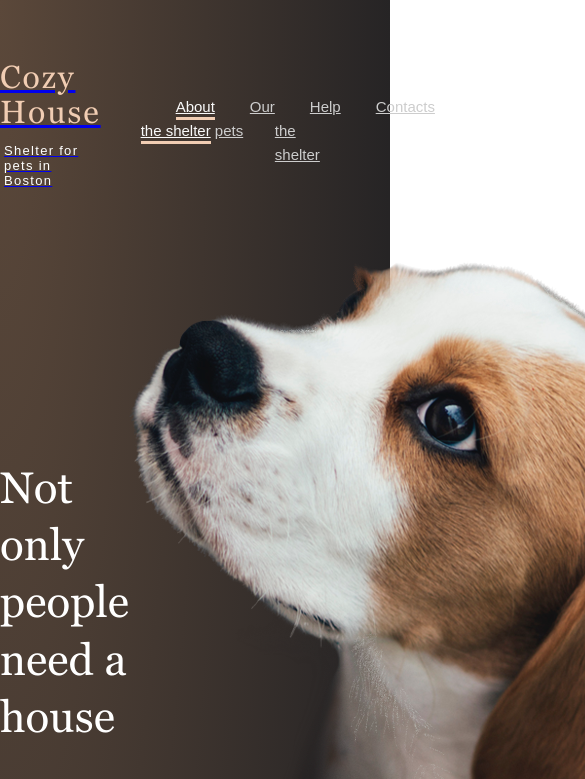
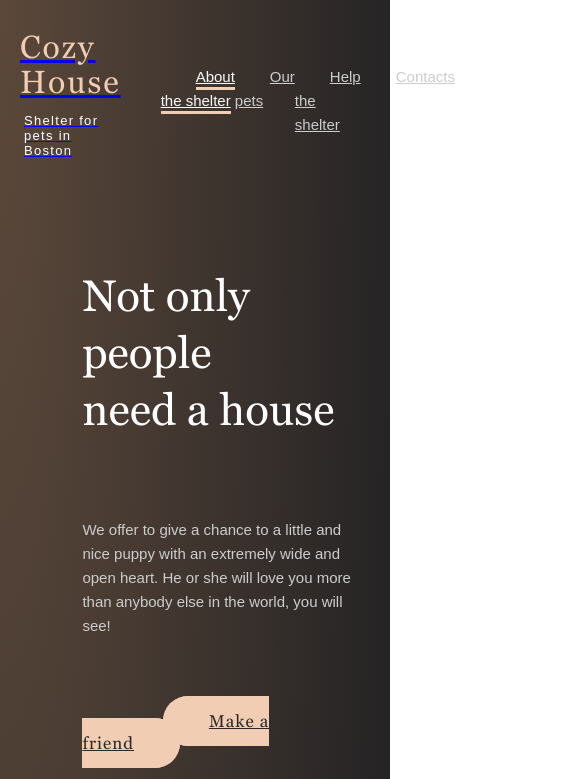
Before and after one commit to Alexa-dis/Shelter, a website: page shelter/pages/main/index.html in a window 390 px wide. Shown: the top 779 px of the page, 585 px wide, since content can reach past the window. Drawn offline with nearby package versions, Linux system fonts and the light colour scheme.

Commit message:
feat: header and main section adaptive

```diff
--- a/shelter/pages/main/index.html
+++ b/shelter/pages/main/index.html
@@ -33,7 +33,7 @@
                     <div class="start__screen__content">
                         <h2 class="headling_on_right">Not only people <br> need a house</h2>
                         <p class="start__subheading">We offer to give a chance to a little and nice puppy with an extremely wide and open heart. He or she will love you more than anybody else in the world, you will see!</p>
-                        <a href="#our_friends" class="button button_colored">Make a friend</a>
+                        <a href="#our_friends" class="button button_colored start_button">Make a friend</a>
                     </div>
                     <div class="start__img__wrapper">
                         <img class="start__img" src="/assets/images/start-screen-puppy.png" alt="">
@@ -44,7 +44,7 @@
     <section class="about__section">
         <div class="wrapper">
             <div class="about__section__content">
-                <img src="/assets/images/about-pets.png" alt="about-pets">
+                <img class="about-pets__img" src="/assets/images/about-pets.png" alt="about-pets">
                 <div class="about__section__text">
                     <h3 class="headling_on_right about__spacer">About the shelter <br> “Cozy House”</h3>
                     <p class="about__subheading about__spacer">Currently we have 121 dogs and 342 cats on our hands and statistics show that only 20% of them will find a family. The others will continue to live with us and will be waiting for a lucky chance to become dearly loved.</p>
@@ -144,7 +144,7 @@
         </div>
     </section>
     <footer id="contacts" class="footer">
-        <div class="wrapper">
+        <div class="wrapper footer_wrapper">
             <div class="footer__content">
                 <div class="footer__contacts">
                     <h3 class="headling_on_right footer__headling">For questions <br> and suggestions</h3>
@@ -176,8 +176,9 @@
                         </a>
                     </div>
                 </div>
-                <img class="footer_puppy" src="/assets/images/footer-puppy.png" alt="footer-puppy">
+
             </div>
+            <img class="footer_puppy" src="/assets/images/footer-puppy.png" alt="footer-puppy">
         </div>
     </footer>
 </body>
--- a/shelter/sass/abstract/_constants.scss
+++ b/shelter/sass/abstract/_constants.scss
@@ -12,6 +12,7 @@ $color-dark-xl:#4C4C4C;
 $color-dark-3xl:#292929;
 
 $content-width: 1200px;
+$laptop-width:1024px;
 $tablet-width: 768px;
 $mobile-big-width: 375px;
 $mobile-small-width: 320px;
--- /dev/null
+++ b/shelter/sass/abstract/_mixins.scss
@@ -0,0 +1,15 @@
+@mixin media-laptop {
+    @media(max-width: $laptop-width) {@content;}
+}
+
+@mixin media-tablet {
+    @media(max-width: $tablet-width) {@content;}
+}
+
+@mixin media-mobile-big {
+    @media(max-width: $mobile-big-width) {@content;}
+}
+
+@mixin media-mobile-small {
+    @media(max-width: $mobile-small-width) {@content;}
+}
--- a/shelter/sass/layouts/_wrapper.scss
+++ b/shelter/sass/layouts/_wrapper.scss
@@ -1,4 +1,5 @@
 .wrapper {
     max-width: $content-width;
     margin: 0 auto;
+    padding: 0 20px;
 }
--- a/shelter/sass/pages/main-components/_about.scss
+++ b/shelter/sass/pages/main-components/_about.scss
@@ -24,3 +24,7 @@
 .pet__name {
     margin-bottom: 30px;
 }
+
+.about-pets__img {
+    margin-right: 40px;
+}
--- a/shelter/sass/pages/main-components/_footer.scss
+++ b/shelter/sass/pages/main-components/_footer.scss
@@ -2,9 +2,17 @@
     background: radial-gradient(100% 215.42% at 0% 0%, #5B483A 0%, #262425 100%), #211F20;
 }
 
+.footer_wrapper {
+    display: flex;
+    justify-content: space-between;
+    padding: 40px 20px 0 20px;
+}
+
 .footer__content {
     display: flex;
-    padding: 40px 0 0 0;
+    max-width: 740px;
+    justify-content: space-between;
+    width: 100%;
 }
 
 .footer__contacts, .footer__lications {
@@ -13,7 +21,6 @@
     max-width: 302px;
     width: 100%;
     margin-top: 16px;
-    margin-right: 137px;
 }
 
 .mail-to {
--- a/shelter/sass/pages/main-components/_header.scss
+++ b/shelter/sass/pages/main-components/_header.scss
@@ -1,5 +1,8 @@
 .header {
   padding: 60px 0;
+  @include media-laptop {
+    padding: 30px 0 0 0;
+  }
 }
 .header__wrapper {
   display: flex;
@@ -7,15 +10,15 @@
   align-items: center;
 }
 
-.navigation{
+.navigation {
   display: flex;
   max-width: 480px;
   list-style: none;
 }
 
-.navigation_link{
+.navigation_link {
   margin-left: 35px;
-    font-family: 'Arial', serif;
+  font-family: "Arial", serif;
   font-weight: 400;
   font-size: 15px;
   line-height: 160%;
@@ -33,13 +36,13 @@
   border-bottom: solid 3px $color-primary;
 }
 
-.logo__titile{
+.logo__titile {
   margin: 0 0 10px 0;
 }
 
-.logo__subtitile{
+.logo__subtitile {
   color: $color-light-xl;
-    font-family: 'Arial', serif;
+  font-family: "Arial", serif;
   font-weight: 400;
   font-size: 13px;
   line-height: 15px;
--- a/shelter/sass/pages/main-components/_main.scss
+++ b/shelter/sass/pages/main-components/_main.scss
@@ -5,10 +5,22 @@
 .start__wrapper {
     display: flex;
     justify-content: space-between;
+    @include media-laptop {
+        display: flex;
+        flex-direction: column;
+        align-items: flex-start;
+        margin-left: 20%;
+    }
+    @include media-tablet {
+        margin-left: 16%;
+    }
 }
 
 .start__screen__content{
     margin-top: 162px;
+    @include media-laptop {
+        margin-top: 60px;
+    }
 }
 
 .start__subheading {
@@ -17,11 +29,28 @@
     font-size: 15px;
     line-height: 160%;
     color: $color-dark-s;
-    padding: 42px 0 ;
+    padding: 42px 0 57px 0;
     max-width: 460px;
 }
 
 .start__img__wrapper {
     width: 698px;
     height: 728px;
+    @include media-laptop {
+        margin-top: 100px;
+        width: 569px;
+        height: 593px;
+    }
 }
+
+.start__img {
+    width: 569px;
+    height: 593px;
+}
+
+
+.start_button {
+    @include media-laptop {
+        margin-left: 28%;
+    }
+}
--- a/shelter/sass/pages/main-components/_pets.scss
+++ b/shelter/sass/pages/main-components/_pets.scss
@@ -19,7 +19,7 @@
     justify-content: space-between;
     max-width: 990px;
     width: 100%;
-    margin-bottom: 60px;
+    margin: 0 10px 60px 10px;
 }
 
 .card {
--- a/shelter/sass/style.scss
+++ b/shelter/sass/style.scss
@@ -1,5 +1,6 @@
 
 @import "abstract/constants";
+@import "abstract/mixins";
 @import "layouts/wrapper";
 
 //Base
```
Also changed, not shown: shelter/pages/pets/index.html (+2 -2 lines), shelter/sass/style.css, 1 other file. Lines whose indentation alone changed are shown as unchanged.
